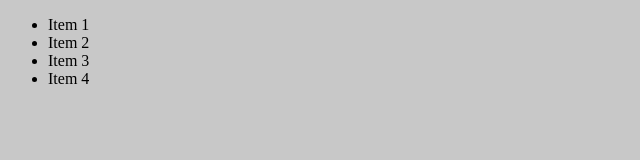
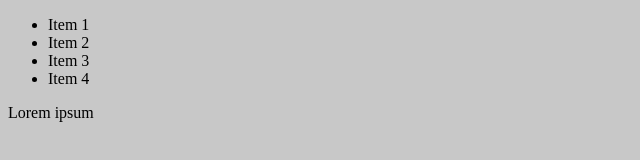
Before and after one commit to Chefcito/semana_8_practica_git, a plain HTML site: page index.html in a window 1280 px wide. Shown: the whole page, without its empty margins (0-640 px from the left). Drawn offline with nearby package versions, Linux system fonts and the light colour scheme; files that its build step writes are made by us from their sources.

Commit message:
Commit para nada normalito

```diff
--- a/index.html
+++ b/index.html
@@ -17,5 +17,11 @@
             <li>Item 4</li>
         </ul>
     </nav>
+
+    <section>
+        <div>
+            <p>Lorem ipsum</p>
+        </div>
+    </section>
 </body>
 </html>
```
